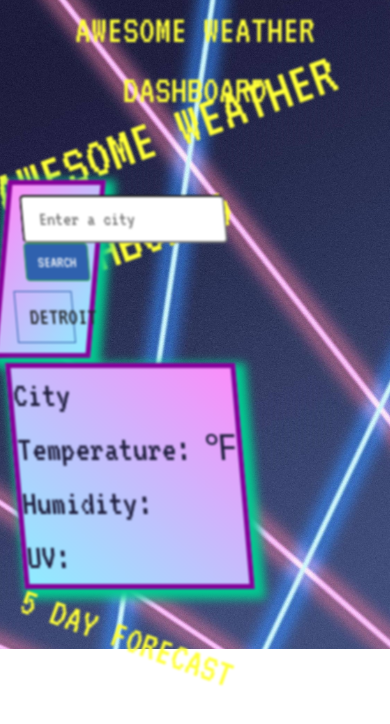
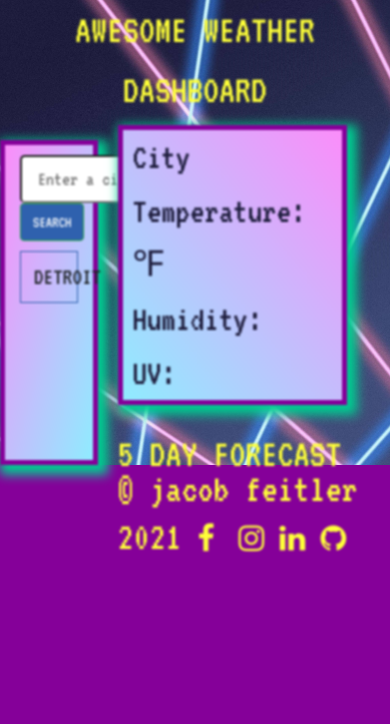
Before and after one commit to jacob-af/weather-travel, a plain HTML site: page index.html in a window 390 px wide. Drawn offline with nearby package versions, Linux system fonts and the light colour scheme; no server answers.

Commit message:
added responsivity for smaller screen size, more features

```diff
--- a/assets/script.js
+++ b/assets/script.js
@@ -18,13 +18,14 @@ $(document).ready(function () {
   const getWeatherData = (searchTerm) => {
     $("#five-day").empty();
     $.ajax({
-      url: `https://api.openweathermap.org/data/2.5/weather?q=${searchTerm}&appid=${apiKey}`,
+      url: `https://api.openweathermap.org/data/2.5/forecast?q=${searchTerm}&appid=${apiKey}`,
       method: "GET",
     }).then(function (data) {
       console.log(data);
-      let lat = data.coord.lat;
-      let long = data.coord.lon;
-      $(".city").html(searchTerm);
+      let lat = data.city.coord.lat;
+      let long = data.city.coord.lon;
+      let city = data.city.name.toUpperCase() + ", " + data.city.country;
+      $(".city").html(city);
       $.ajax({
         url: `https://api.openweathermap.org/data/2.5/onecall?lat=${lat}&lon=${long}&exclude=minutely,hourly&appid=${apiKey}`,
         method: "GET",
@@ -74,16 +75,16 @@ $(document).ready(function () {
     );
     $(iconDiv).html(icon);
     let dateDiv = $("<div>")
-      .addClass("five-day-date")
+      .addClass("five-day-text")
       .text(dayjs.unix(day.dt).format("ddd, MMM D"));
     let tempDiv = $("<div>")
-      .addClass("five-day-temp")
+      .addClass("five-day-text")
       .text(Math.floor((day.temp.day - 273) * 1.8 + 33));
     let degree = $("<span>").html("&#x2109;");
     $(tempDiv).append(degree);
-    let humidityDiv = $("<div>")
-      .addClass("five-day-humiditiy")
-      .text(day.humidity);
+    let humidityDiv = $("<div>").addClass("five-day-text").text("Humidity: ");
+    let humiditySpan = $("<span>").html(day.humidity);
+    $(humidityDiv).append(humiditySpan);
     $(dayColumn).append(iconDiv, dateDiv, tempDiv, humidityDiv);
     $("#five-day").append(dayColumn);
   };
--- a/assets/style.css
+++ b/assets/style.css
@@ -1,6 +1,7 @@
 @import url('https://fonts.googleapis.com/css2?family=VT323&display=swap');
 body {
     font-family: 'VT323';
+    background-color: #850099;
     background-image: url("./laserbg.jpg");
     background-position: center;
     background-repeat: no-repeat;
@@ -10,7 +11,7 @@ body {
     filter: blur(1px);
 }
 
-header, h1 {
+header, h1, a {
     font-size: 40px;
     color: #FEFF38;
 }
@@ -23,6 +24,11 @@ h1 {
     position: absolute;
     margin-top: 20px;
     transform: rotate(20deg);
+}
+
+.contact {
+    margin-left: 250px;
+    margin-top: 120px;
 }
 
 .banner {
@@ -60,10 +66,10 @@ h1 {
 }
 
 .search-col {
+    display: block;
     font-size: 16px;
     background-color: #fb8dfa;
     border: 5px solid#850099;
-    height: auto;
     margin-top: 60px;
     margin-right: 40px;
     transform: skew(-5deg);
@@ -87,14 +93,58 @@ h1 {
 
 .today {
     font-size: 36px;
+    padding-left: 10px
 }
 
 .card {
+    font-size: 18px;
     transform: rotate(20deg);
     transform: skew(-5deg);
+}
+
+.five-day-text {
+    padding-left: 5px;
 }
 
 #five-day {
     margin-top: 60px;
     transform: rotate(-20deg);
 }
+
+.fa {
+    font-size: 30px;
+    width: 25px;
+    text-decoration: none;
+    color: #FEFF38;
+}
+
+@media screen and (max-width: 520px) {
+    h1 {
+        transform: rotate(0deg);
+    }
+    .banner {
+        display: none;
+    }
+    .input-group {
+        transform: skew(0deg);
+    }
+    .btn-holder {
+        transform: skew(0deg);
+    }
+    .search-col {
+        margin-top: 20px;
+        margin-right: 5px;
+        transform: skew(0deg);
+    }
+    .today, .card {
+        transform: skew(0deg);
+    }
+    #five-day {
+        margin-top: 60px;
+        transform: rotate(0deg);
+    }
+    .contact {
+        margin-left: 0px;
+        margin-top: 0px;
+    }
+}
--- a/index.html
+++ b/index.html
@@ -18,6 +18,7 @@
     <div class='banner'>
         AWESOME WEATHER DASHBOARD
     </div>
+
     <div class="container">
         <div class="row">
             <div class="col-3 search-col">
@@ -51,9 +52,18 @@
                 <div class="row" id="five-day">
 
                 </div>
+                <h1 class='contact'>
+                    <a href='https://www.jacobaf.com'>&copy; jacob feitler 2021</a>
+                    <a href="https://www.facebook.com/Inflammable" target="_blank" class="fa fa-facebook"></a>
+                    <a href="https://www.instagram.com/jacob.af/" target="_blank" class="fa fa-instagram"></a>
+                    <a href="https://www.linkedin.com/in/jacob-feitler-ab68521b5/" target="_blank"
+                        class="fa fa-linkedin"></a>
+                    <a href="https://github.com/jacob-af" target="_blank" class="fa fa-github"></a>
+                </h1>
             </div>
         </div>
     </div>
+
 
     <script src="https://cdnjs.cloudflare.com/ajax/libs/jquery/3.2.1/jquery.min.js"></script>
 
```
